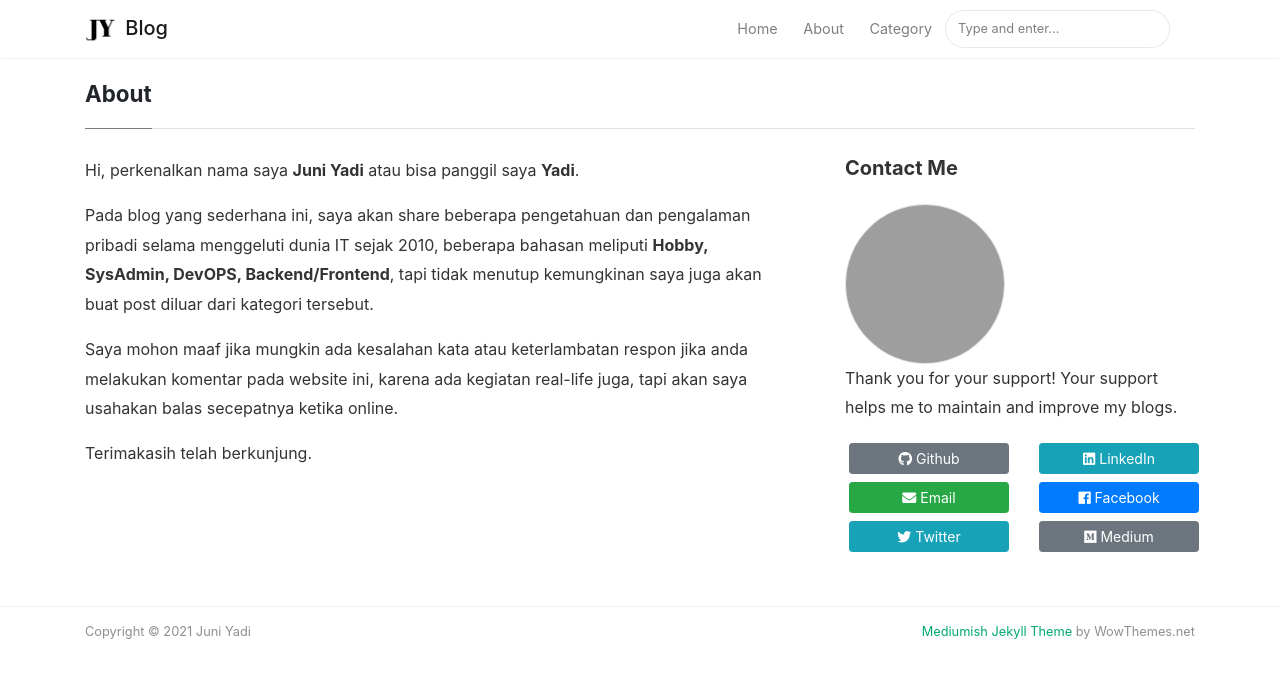
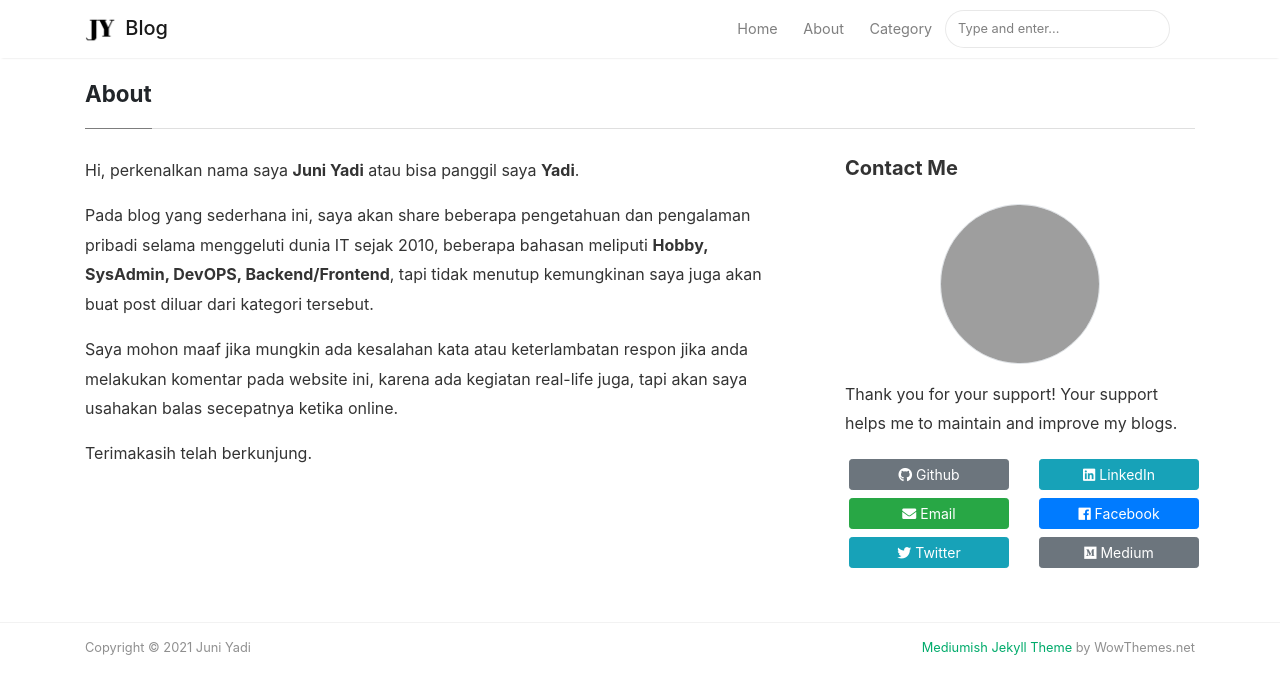
Before and after one commit to JuniYadi/juniyadi.id, a Jekyll site: the page built from _pages/about.md, in a window 1280 px wide. Shown: the top 694 px of the page. Built offline with Jekyll 4.4.1, drawn with Linux system fonts in a browser that asks for light colours; nearby versions of some CDN libraries; grey boxes are pictures that could not be loaded.

Commit message:
Update  About Me

```diff
--- a/_pages/about.md
+++ b/_pages/about.md
@@ -23,7 +23,7 @@ comments: false
 <div class="sticky-top sticky-top-80">
 <h5>Contact Me</h5>
 
-<img style="height:auto;border-radius:50%;" alt="" width="160" class="avatar avatar-user width-full border color-bg-primary" src="https://avatars.githubusercontent.com/u/31454084?v=4">
+<p class="text-center"><img style="height:auto;border-radius:50%;" alt="" width="160" class="avatar avatar-user width-full border color-bg-primary" src="https://avatars.githubusercontent.com/u/31454084?v=4"></p>
 
 <p>Thank you for your support! Your support helps me to maintain and improve my blogs.</p>
 
```
